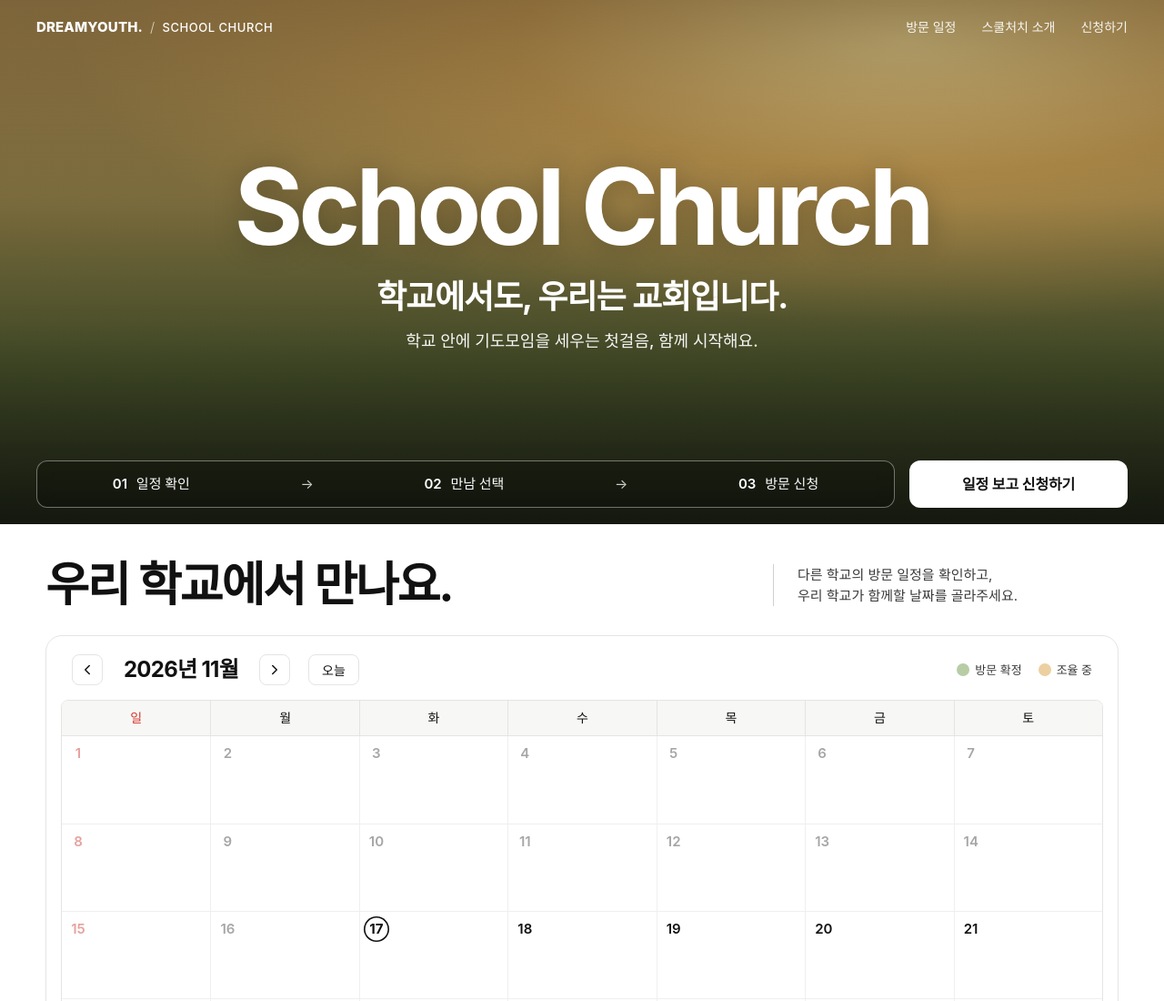
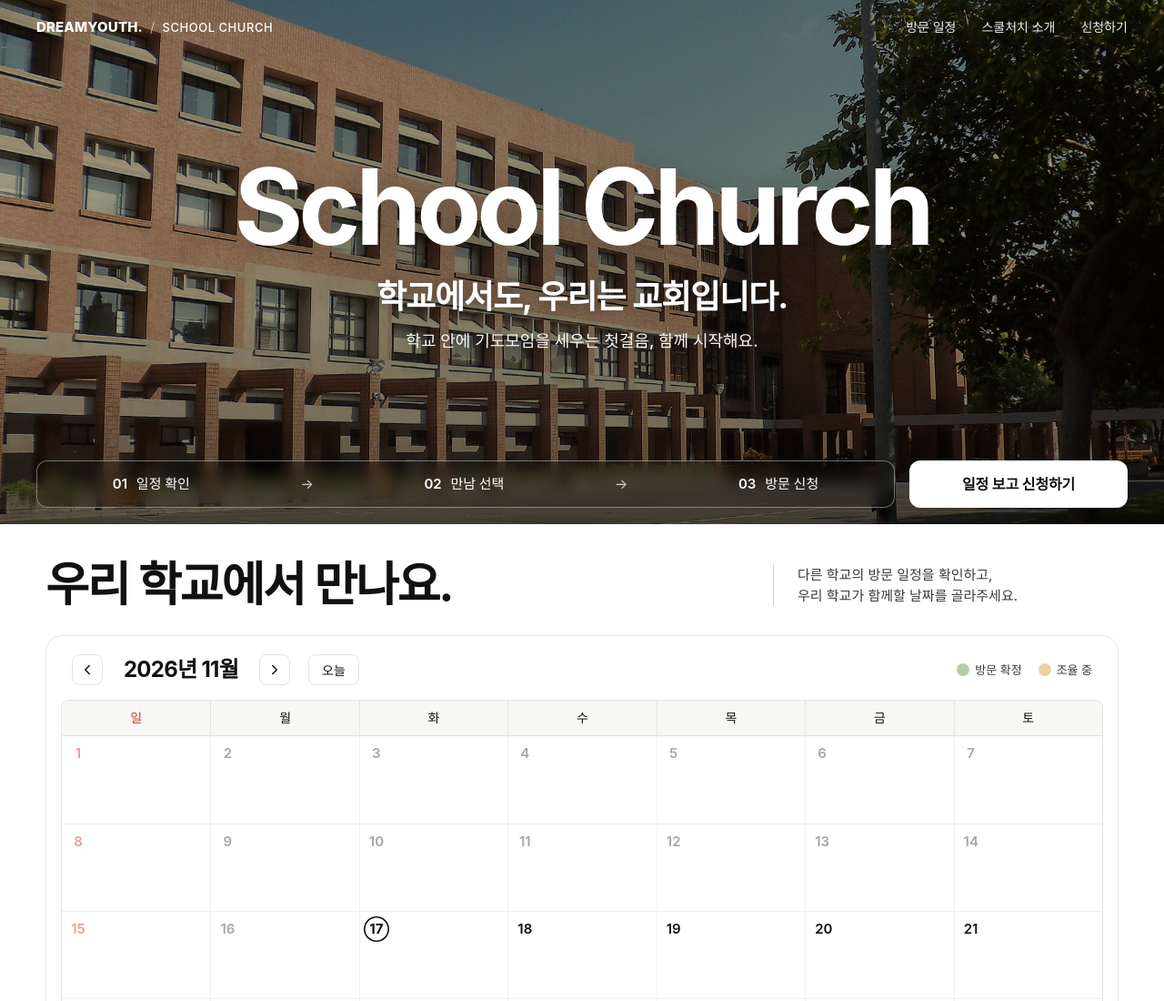
Before and after one commit to kue23456789-ai/dreamyouth-live, a plain HTML site: page school-church.html in a window 1280 px wide. Shown: the top 1100 px of the page at 91% size. Drawn offline with Linux system fonts and the light colour scheme; no server answers; a web font is replaced by a local one.

Commit message:
Add school exterior hero photo (CC0) and improve hero text contrast
Co-Authored-By: Claude Opus 5.5 <noreply@anthropic.com>
Claude-Session: https://claude.ai/code/session_01M2EV2hkFZ3egMKA3VZWMqA

```diff
--- a/school-church/school-church.css
+++ b/school-church/school-church.css
@@ -120,12 +120,13 @@ p { margin: 0; }
   position: absolute; inset: 0; z-index: -1;
   /* 사진(school-church/images/school-hero.jpg)이 있으면 사진, 없으면 햇빛 톤 그라데이션 */
   background:
-    linear-gradient(180deg, rgba(0,0,0,.38) 0%, rgba(0,0,0,.12) 38%, rgba(0,0,0,.18) 62%, rgba(0,0,0,.55) 100%),
+    radial-gradient(70% 55% at 50% 50%, rgba(0,0,0,.34) 0%, rgba(0,0,0,0) 100%),
+    linear-gradient(180deg, rgba(0,0,0,.42) 0%, rgba(0,0,0,.28) 38%, rgba(0,0,0,.32) 62%, rgba(0,0,0,.62) 100%),
     url("images/school-hero.jpg") center 45% / cover no-repeat,
     radial-gradient(120% 90% at 78% 8%, rgba(255,226,150,.95) 0%, rgba(240,182,92,.55) 28%, rgba(0,0,0,0) 60%),
     linear-gradient(180deg, #c9a15d 0%, #8b7a45 38%, #4f5a2f 70%, #2c3420 100%);
 }
-.sc-hero-copy { max-width: 900px; }
+.sc-hero-copy { max-width: 900px; text-shadow: 0 1px 14px rgba(0,0,0,.35); }
 .sc-hero-title {
   font-size: clamp(52px, 9.6vw, 116px);
   font-weight: 700; letter-spacing: -0.045em; line-height: 1;
```
Also changed, not shown: school-church/images/README.md, school-church/images/school-hero.jpg (added).
